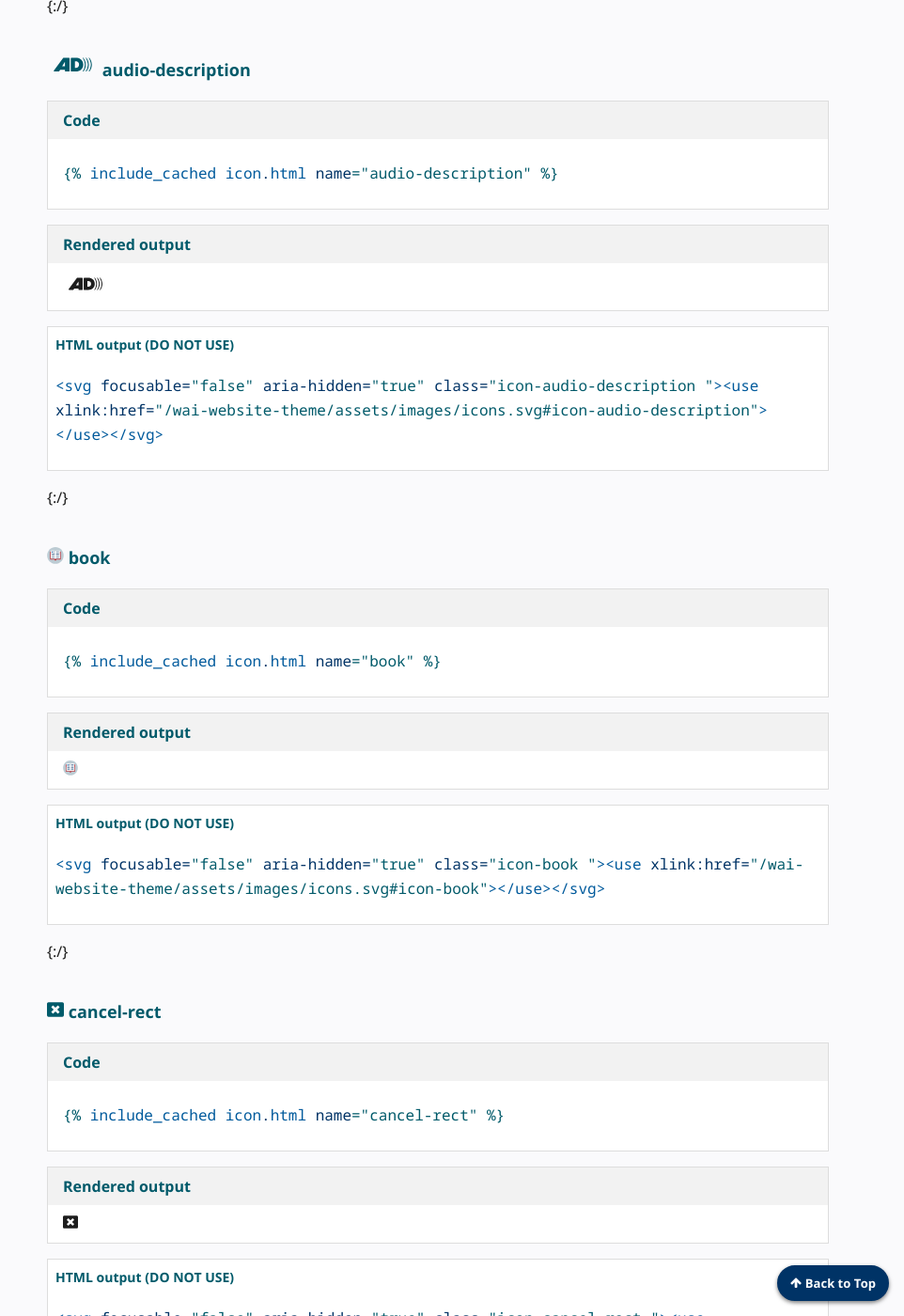
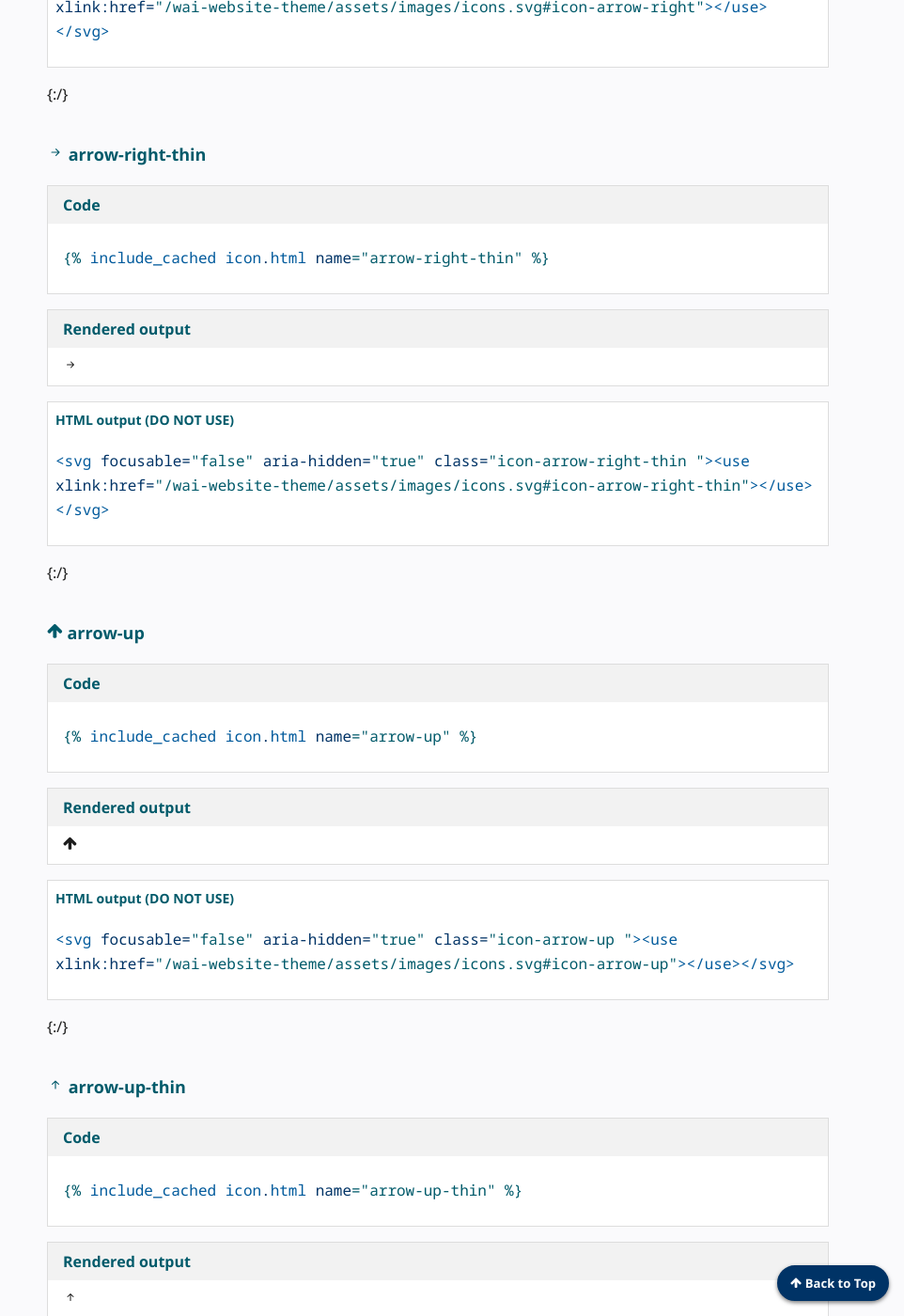
Before and after one commit to w3c/wai-website-theme, a Jekyll site: the page built from _components/icons.md, in a window 1280 px wide and 1400 px high, scrolled down 3999 px. Shown: the whole window at 94% size, without its empty margins (318-1280 px from the left). Built offline with Jekyll 4.4.1, drawn with Linux system fonts in a browser that asks for light colours; cached includes are drawn as plain includes; comment, search, counter and statistics services are not loaded; some of the changed text lies outside the part shown.

Commit message:
Add thin arrow icons

```diff
--- a/_components/icons.md
+++ b/_components/icons.md
@@ -50,6 +50,9 @@
 - name: youtube
 - name: twitter
 - name: creative-commons
+- name: arrow-up-thin
+- name: arrow-left-thin
+- name: arrow-right-thin
 order: 1
 inline_css: |
 ---
```
Also changed, not shown: _components/icons.css (+12 -0 lines), Gemfile.lock, assets/images/icons.svg.
